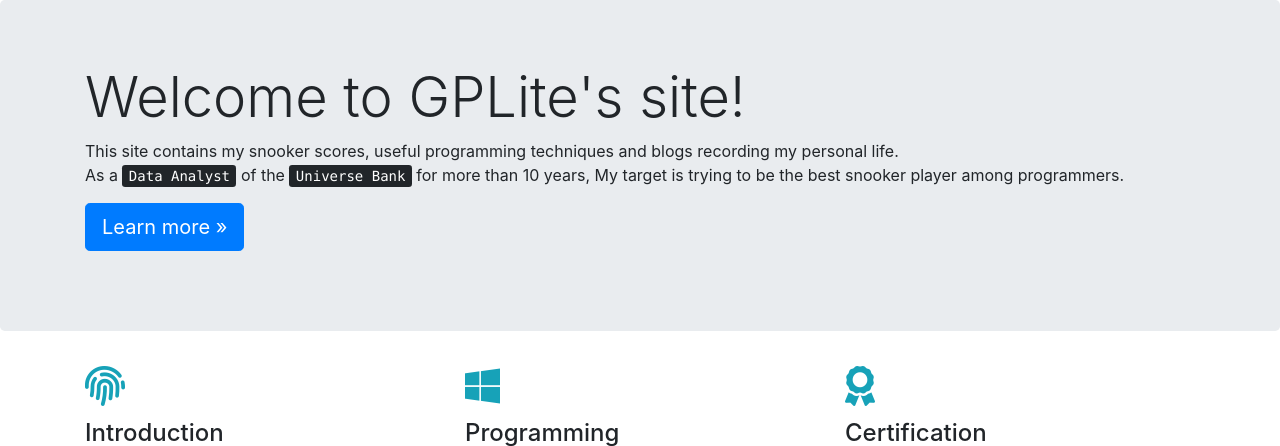
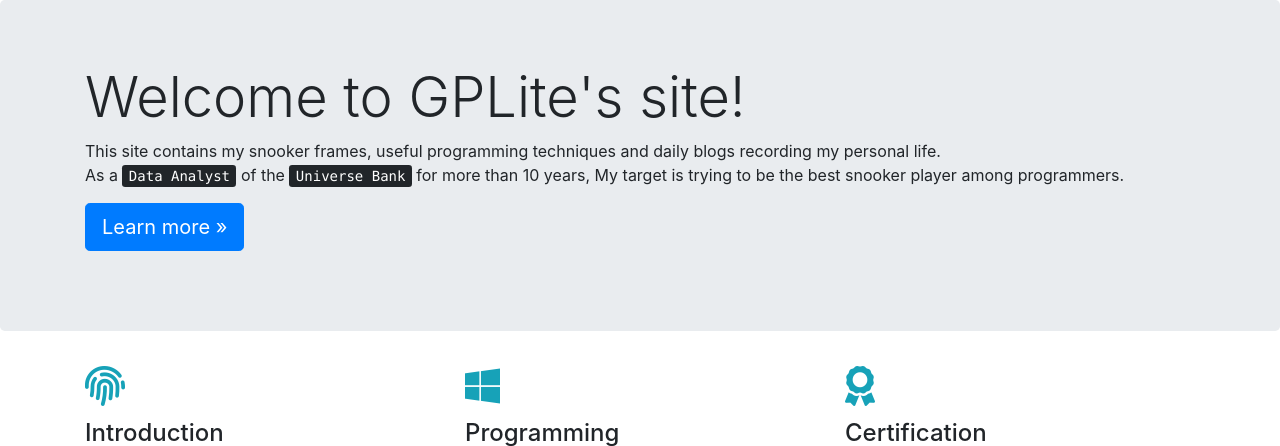
Before and after one commit to pig0301/gplitesite, a Django app: page / in a window 1280 px wide. Shown: the part 56-502 px from the top of the page. Run offline with Django 3.2, Linux system fonts and the light colour scheme; some libraries are stand-ins or nearby versions.

Commit message:
文字fix

```diff
--- a/htmlfiles/templates/index.html
+++ b/htmlfiles/templates/index.html
@@ -12,7 +12,7 @@
         <div class="container">
             <h1 class="display-4">Welcome to GPLite's site!</h1>
             <p>
-                This site contains my snooker scores, useful programming techniques and blogs recording my personal life.<br />
+                This site contains my snooker frames, useful programming techniques and daily blogs recording my personal life.<br />
                 As a <kbd>Data Analyst</kbd> of the <kbd>Universe Bank</kbd> for more than 10 years, My target is trying to be the best snooker player among programmers.
             </p>
             <p><a class="btn btn-primary btn-lg" href="#" role="button">Learn more &raquo;</a></p>
@@ -28,7 +28,7 @@
 	                <div class="list-group">
 	                    <div class="list-group-item">
 	                        <h6 class="mb-1">Graduation</h6>
-	                        <small>An average <var>software engineering</var> bachelor.<br />Graduated from <var>SJTU</var> since 2008.</small>
+	                        <small>An average <var>software engineering</var> bachelor.<br />Graduated from <var>SJTU</var> since <var>2008</var>.</small>
 	                    </div>
 	                    <div class="list-group-item">
 	                        <h6 class="mb-1">Hobbies</h6>
```
